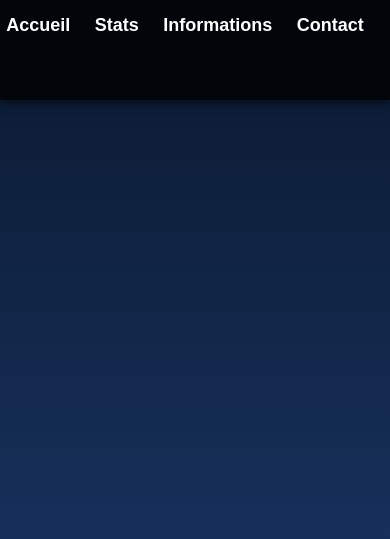
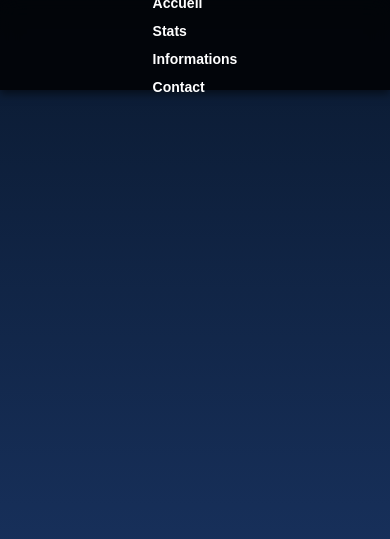
Before and after one commit to Milhane69/HOTH-Milhane, a plain HTML site: page stats.html in a window 390 px wide. Shown: the top 539 px of the page. Drawn offline with nearby package versions, Linux system fonts and the light colour scheme.

Commit message:
stats.css

```diff
--- a/stats.css
+++ b/stats.css
@@ -23,9 +23,11 @@ header {
     box-shadow: 0 4px 8px rgba(0, 0, 0, 0.5);
     backdrop-filter: blur(10px); /* Ajoute un effet de flou */
     height: 70px; /* Hauteur fixe du header */
+    display: flex;
+    align-items: center;
+    justify-content: center; /* Centre le contenu du header */
 }
 
-/* Navigation */
 header nav ul {
     list-style-type: none;
     margin: 0;
@@ -91,3 +93,55 @@ iframe {
     height: 600px; /* Hauteur fixe pour l'iframe */
     border-radius: 10px; /* Coins arrondis */
 }
+
+/* Responsive Design */
+@media (max-width: 768px) {
+    /* Ajuste la taille du texte du header pour les petits écrans */
+    header nav ul li a {
+        font-size: 16px;
+    }
+
+    /* Réduit le padding pour le header et le footer */
+    .content {
+        padding: 70px 10px 50px; /* Moins d'espace pour les petits écrans */
+    }
+
+    iframe {
+        height: 400px; /* Réduit la hauteur de l'iframe pour les petits écrans */
+    }
+
+    /* Stack les éléments en colonne sur les petits écrans */
+    header nav ul {
+        text-align: left;
+        padding: 0 10px; /* Ajoute du padding sur les petits écrans */
+    }
+
+    header nav ul li {
+        display: block; /* Affiche les éléments en bloc */
+        margin-right: 0;
+        margin-bottom: 10px; /* Ajoute un espacement vertical entre les éléments */
+    }
+
+    header nav ul li:last-child {
+        margin-bottom: 0; /* Supprime l'espacement après le dernier élément */
+    }
+}
+
+@media (max-width: 480px) {
+    /* Ajuste encore plus pour les très petits écrans */
+    header {
+        padding: 10px 0; /* Moins d'espace pour le header */
+    }
+
+    header nav ul li a {
+        font-size: 14px; /* Réduit la taille du texte */
+    }
+
+    .content {
+        padding: 60px 5px 40px; /* Moins d'espace pour les très petits écrans */
+    }
+
+    iframe {
+        height: 300px; /* Réduit la hauteur de l'iframe pour les très petits écrans */
+    }
+}
```
